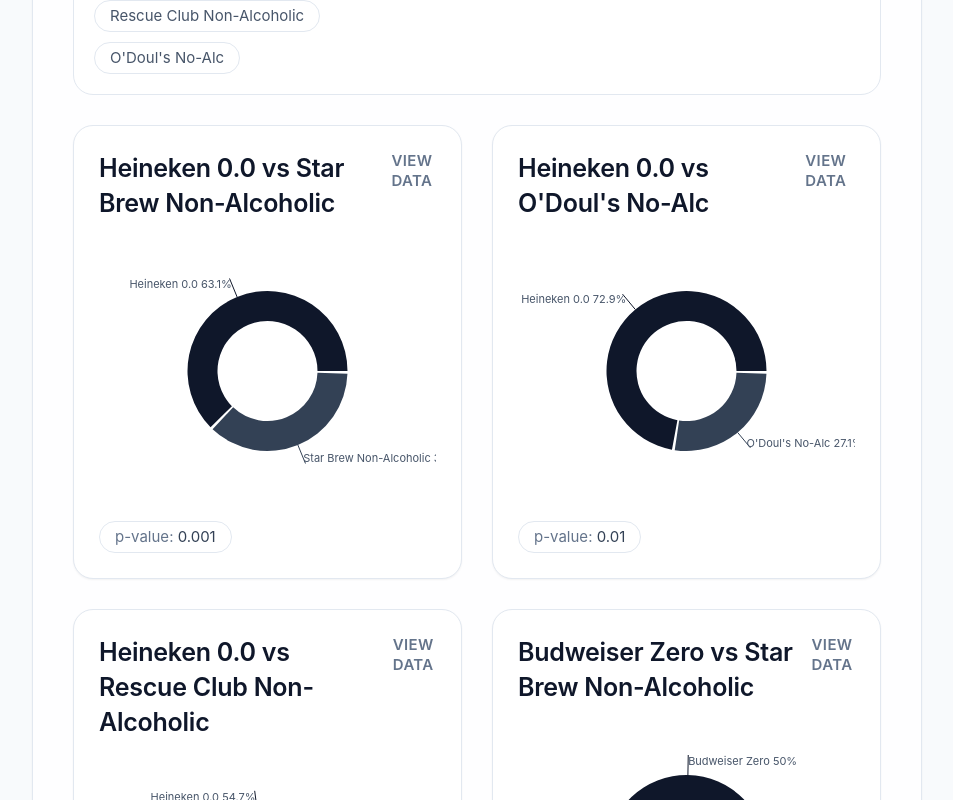
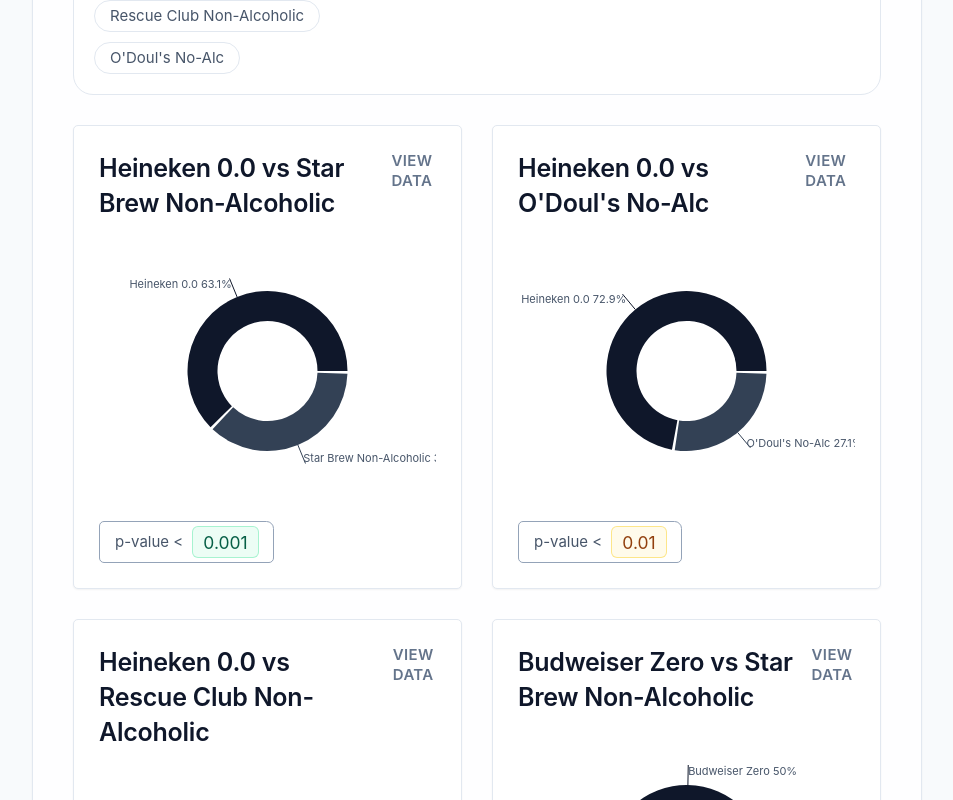
Before and after one commit to jose-laveaga/Heineken-study, a React (Vite) app: page / in a window 1280 px wide. Shown: the part 3560-4360 px from the top of the page, without its empty margins (28-981 px from the left). Built offline with nearby package versions, Linux system fonts and the light colour scheme.

Commit message:
added p-value color indications + small changes to aesthetics

```diff
--- a/src/components/charts/ChartCard.tsx
+++ b/src/components/charts/ChartCard.tsx
@@ -1,9 +1,11 @@
 import { ReactNode, useState } from 'react';
 import clsx from 'clsx';
+import {StatPill} from "../content/PValue";
 
 interface StatRow {
   label: string;
   valueText: string;
+  comparisonOperator?: string;
 }
 
 interface ChartCardProps {
@@ -20,7 +22,7 @@
   const [showData, setShowData] = useState(false);
 
   return (
-    <div className="flex max-w-xl flex-col gap-4 overflow-hidden rounded-2xl border border-slate-200 bg-white p-5 shadow-sm">
+    <div className="flex max-w-xl flex-col gap-4 overflow-ellipsis rounded-l rounded-r border border-slate-200 bg-white p-5 shadow-sm">
       <div className="flex items-start justify-between gap-3">
         <div>
           <h3 className="text-xl font-semibold text-slate-900">{title}</h3>
@@ -36,20 +38,22 @@
           </button>
         ) : null}
       </div>
-      <div className="min-h-[180px] overflow-hidden">{children}</div>
+      <div className="min-h-[180px] overflow-ellipsis">{children}</div>
       {interpretation ? <p className="text-sm text-slate-600">{interpretation}</p> : null}
       {stats && stats.length > 0 ? (
         <div className="flex flex-wrap gap-3 text-xs text-slate-500">
           {stats.map((stat) => (
-            <span key={stat.label} className="rounded-full border border-slate-200 px-3 py-1">
-              {stat.label}: <span className="text-slate-700">{stat.valueText}</span>
-            </span>
+            <StatPill
+                key={stat.label}
+                label={stat.label}
+                comparisonOperator={stat.comparisonOperator}
+                valueText={stat.valueText}/>
           ))}
         </div>
       ) : null}
       {footnote ? <p className="text-xs text-slate-400">{footnote}</p> : null}
       {dataTable ? (
-        <div className={clsx('rounded-xl border border-slate-200 bg-slate-50 p-3 text-xs text-slate-600', !showData && 'hidden')}>
+        <div className={clsx('rounded-l rounded-r border border-slate-200 bg-slate-50 p-3 text-xs text-slate-600', !showData && 'hidden')}>
           {dataTable}
         </div>
       ) : null}
--- /dev/null
+++ b/src/components/content/PValue.tsx
@@ -0,0 +1,97 @@
+
+type PValueTone = "auto" | "strong" | "moderate" | "none";
+
+type StatPillProps = {
+    label: string;
+    comparisonOperator?: "=" | ">" | "<" | ">=" | "<=" | string;
+    valueText: string; // e.g. "0.03", "p=0.03", "<0.001", "P < 0.05"
+    className?: string;
+
+    // Thresholds (defaults are standard)
+    alpha?: number;        // 0.05
+    strongAlpha?: number;  // 0.01
+
+    // Optional: override the tier instead of auto-calculating
+    tone?: PValueTone;
+
+    // Optional: format displayed text
+    formatValueText?: (valueText: string) => string;
+};
+
+function parsePValue(valueText: string): { p: number | null; hasLessThan: boolean; hasLessOrEqual: boolean } {
+    const hasLessThan = /</.test(valueText);
+    const hasLessOrEqual = /≤/.test(valueText) || /<=/.test(valueText);
+
+    const cleaned = valueText
+        .replace(/p\s*=?/gi, "") // remove "p=" / "P="
+        .replace(/[^0-9.eE+-]/g, " ") // keep numeric-ish tokens
+        .trim();
+
+    // Take the first numeric token found
+    const token = cleaned.split(/\s+/).find(Boolean);
+    if (!token) return { p: null, hasLessThan, hasLessOrEqual };
+
+    const p = Number.parseFloat(token);
+    if (!Number.isFinite(p)) return { p: null, hasLessThan, hasLessOrEqual };
+
+    return { p, hasLessThan, hasLessOrEqual };
+}
+
+function pValueToneAuto(
+    valueText: string,
+    alpha: number,
+    strongAlpha: number
+): { tone: Exclude<PValueTone, "auto">; p: number | null } {
+    const { p, hasLessThan, hasLessOrEqual } = parsePValue(valueText);
+    if (p === null) return { tone: "none", p: null };
+
+    // If the text explicitly says "< alpha" or "≤ alpha", treat it as significant
+    const isStrictLess = hasLessThan && p <= alpha;
+    const isLessOrEq = hasLessOrEqual && p <= alpha;
+
+    if (p < strongAlpha) return { tone: "strong", p };
+    if (p < alpha || isStrictLess || isLessOrEq) return { tone: "moderate", p };
+    return { tone: "none", p };
+}
+
+function toneClasses(tone: Exclude<PValueTone, "auto">) {
+    switch (tone) {
+        case "strong":
+            return "text-emerald-800 bg-emerald-50 ring-1 ring-emerald-200";
+        case "moderate":
+            return "text-amber-800 bg-amber-50 ring-1 ring-amber-200";
+        case "none":
+        default:
+            return "text-slate-700 bg-slate-50 ring-1 ring-slate-200";
+    }
+}
+
+export function StatPill({
+                             label,
+                             comparisonOperator,
+                             valueText,
+                             className = "",
+                             alpha = 0.05,
+                             strongAlpha = 0.01,
+                             tone = "auto",
+                             formatValueText = (v) => v,
+                         }: StatPillProps) {
+    const resolved = tone === "auto" ? pValueToneAuto(valueText, alpha, strongAlpha).tone : tone;
+
+    return (
+        <span
+            className={[
+                "inline-flex items-center gap-2 rounded-l rounded-tr-md rounded-br border border-slate-400 px-3 py-1 ",
+                className,
+            ].join(" ")}
+        >
+      <span className="text-slate-600">
+        {label} {comparisonOperator}
+      </span>
+
+      <span className={["rounded px-2 py-0.5 text-sm", toneClasses(resolved)].join(" ")}>
+        {formatValueText(valueText)}
+      </span>
+    </span>
+    );
+}
--- a/src/data/resultsComparisons.json
+++ b/src/data/resultsComparisons.json
@@ -13,7 +13,7 @@
         {"label": "Star Brew Non-Alcoholic", "value": 36.9}
       ],
       "stats": [
-        {"label": "p-value", "valueText": "0.001"}
+        {"label": "p-value", "comparisonOperator": "<", "valueText": "0.001"}
       ],
       "interpretation": ""
     },
@@ -29,7 +29,7 @@
         {"label": "O'Doul's No-Alc", "value": 27.1}
       ],
       "stats": [
-        {"label": "p-value", "valueText": "0.01"}
+        {"label": "p-value", "comparisonOperator": "<", "valueText": "0.01"}
       ],
       "interpretation": ""
     },
@@ -45,7 +45,7 @@
         {"label": "Rescue Club Non-Alcoholic", "value": 45.3}
       ],
       "stats": [
-        {"label": "p-value", "valueText": "0.05"}
+        {"label": "p-value", "comparisonOperator": ">", "valueText": "0.05"}
       ],
       "interpretation": ""
     },
@@ -61,7 +61,7 @@
         {"label": "Star Brew Non-Alcoholic", "value": 50}
       ],
       "stats": [
-        {"label": "p-value", "valueText": "0.05"}
+        {"label": "p-value", "comparisonOperator": ">", "valueText": "0.05"}
       ],
       "interpretation": ""
     },
@@ -77,7 +77,7 @@
         {"label": "O'Doul's No-Alc", "value": 46.8}
       ],
       "stats": [
-        {"label": "p-value", "valueText": "0.05"}
+        {"label": "p-value", "comparisonOperator": ">","valueText": "0.05"}
       ],
       "interpretation": ""
     },
@@ -93,7 +93,7 @@
         {"label": "Rescue Club Non-Alcoholic", "value": 60.5}
       ],
       "stats": [
-        {"label": "p-value", "valueText": "0.001"}
+        {"label": "p-value", "comparisonOperator": "<", "valueText": "0.001"}
       ],
       "interpretation": ""
     },
@@ -109,7 +109,7 @@
         {"label": "Clear Hops 0.0", "value": 48.4}
       ],
       "stats": [
-        {"label": "p-value", "valueText": "0.001"}
+        {"label": "p-value", "comparisonOperator": "<","valueText": "0.001"}
       ],
       "interpretation": ""
     },
@@ -125,7 +125,7 @@
         {"label": "Clear Hops 0.0", "value": 37.4}
       ],
       "stats": [
-        {"label": "p-value", "valueText": "0.001"}
+        {"label": "p-value", "comparisonOperator": "<", "valueText": "0.001"}
       ],
       "interpretation": ""
     },
@@ -141,7 +141,7 @@
         {"label": "Clear Hops 0.0", "value": 28.6}
       ],
       "stats": [
-        {"label": "p-value", "valueText": "0.001"}
+        {"label": "p-value", "comparisonOperator": "<","valueText": "0.001"}
       ],
       "interpretation": ""
     },
@@ -157,7 +157,7 @@
         {"label": "Clear Hops 0.0", "value": 28.6}
       ],
       "stats": [
-        {"label": "p-value", "valueText": "0.001"}
+        {"label": "p-value", "comparisonOperator": "<", "valueText": "0.001"}
       ],
       "interpretation": ""
     },
@@ -173,7 +173,7 @@
         {"label": "Clear Hops 0.0", "value": 56.2}
       ],
       "stats": [
-        {"label": "p-value", "valueText": "0.05"}
+        {"label": "p-value", "comparisonOperator": ">", "valueText": "0.05"}
       ],
       "interpretation": ""
     },
@@ -189,7 +189,7 @@
         {"label": "Clear Hops 0.0", "value": 51.5}
       ],
       "stats": [
-        {"label": "p-value", "valueText": "0.05"}
+        {"label": "p-value", "comparisonOperator": ">", "valueText": "0.05"}
       ],
       "interpretation": ""
     },
@@ -209,7 +209,7 @@
         {"label": "Penn's Best Non-Alc", "value": 2.2}
       ],
       "stats": [
-        {"label": "p-value", "valueText": "0.001"}
+        {"label": "p-value", "comparisonOperator": "<", "valueText": "0.001"}
       ],
       "interpretation": ""
     },
@@ -225,11 +225,11 @@
         {"label": "Budweiser Zero", "value": 16.0},
         {"label": "Kaliber Non-Alc", "value": 13.3},
         {"label": "O'Doul's No-Alc", "value": 9.9},
-        {"label": "Beck's Blue", "value": 7.7},
-        {"label": "Clausthaler Non-Alc", "value": 5.6}
+        {"label": "Clausthaler Non-Alc", "value": 7.7},
+        {"label": "Beck's Blue", "value": 5.6}
       ],
       "stats": [
-        {"label": "p-value", "valueText": "0.001"}
+        {"label": "p-value", "comparisonOperator": "<", "valueText": "0.001"}
       ],
       "interpretation": ""
     },
@@ -249,7 +249,7 @@
         {"label": "Penn's Best Non-Alc", "value": 4.9}
       ],
       "stats": [
-        {"label": "p-value", "valueText": "0.001"}
+        {"label": "p-value", "comparisonOperator": "<", "valueText": "0.001"}
       ],
       "interpretation": ""
     },
@@ -269,7 +269,7 @@
         {"label": "Penn's Best Non-Alc", "value": 3.9}
       ],
       "stats": [
-        {"label": "p-value", "valueText": "0.001"}
+        {"label": "p-value", "comparisonOperator": "<", "valueText": "0.001"}
       ],
       "interpretation": ""
     }
```
